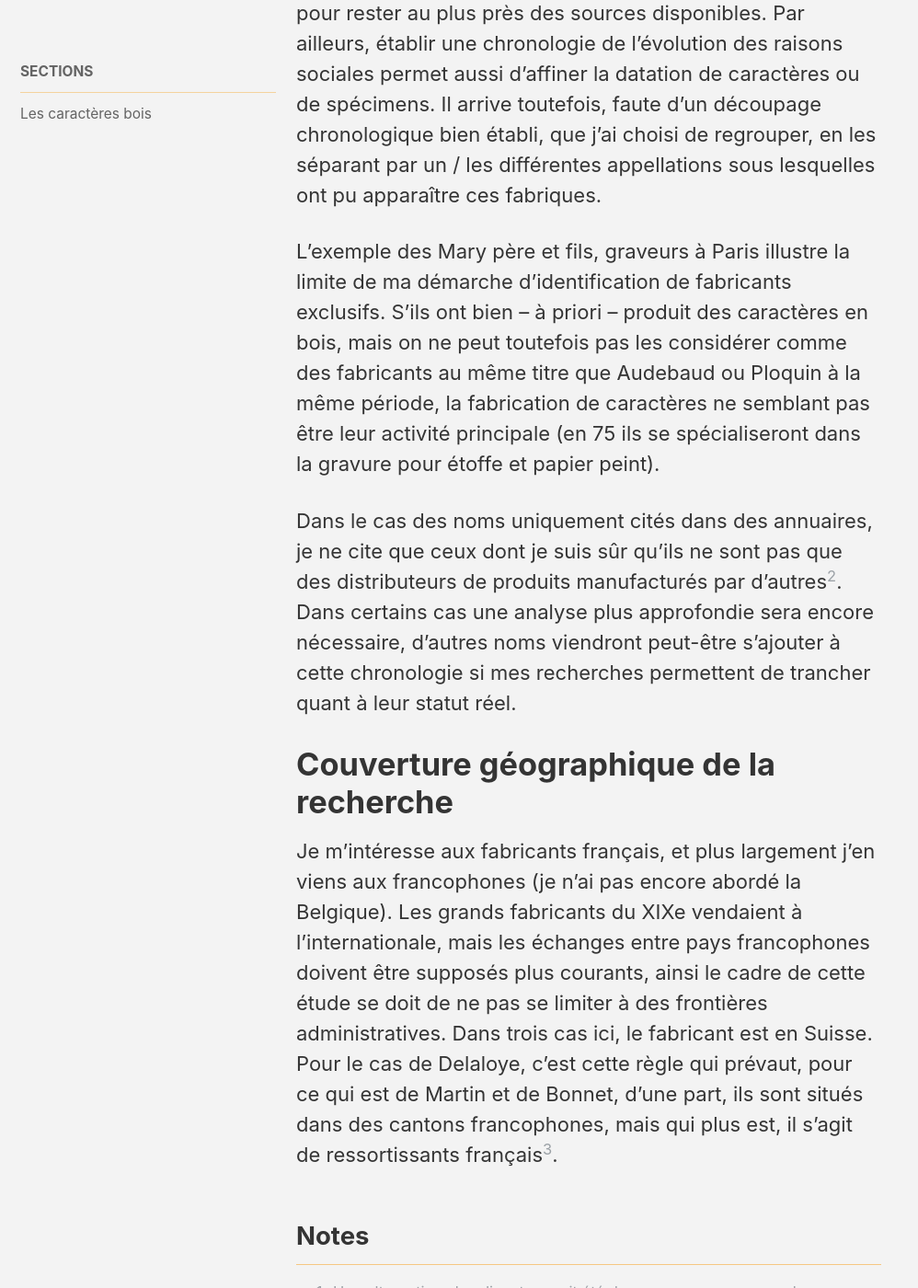
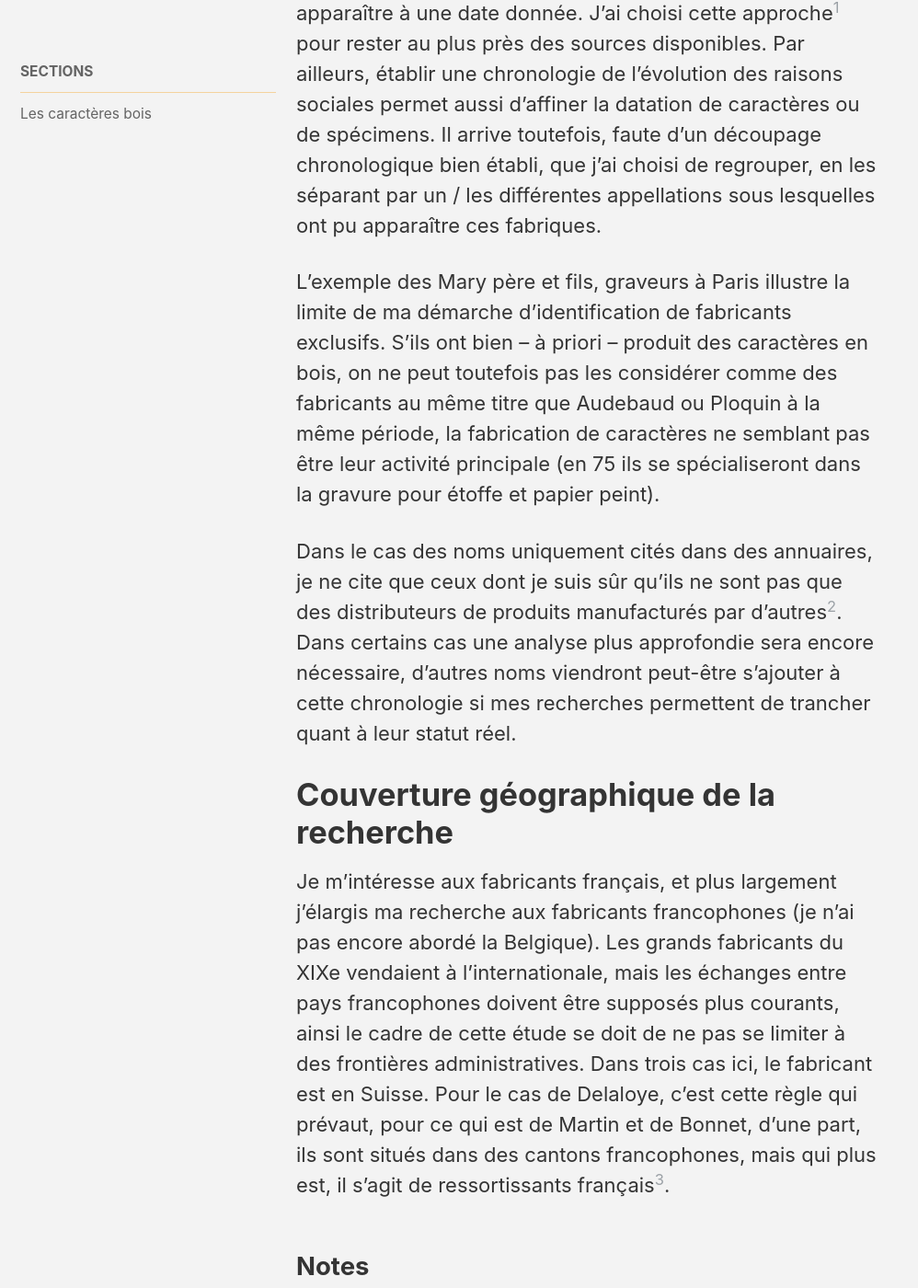
Before and after one commit to ampersandpresslab/carnetlab, a Jekyll site: the page built from _posts/2022-02-16-Chronologie.md, in a window 1280 px wide and 1400 px high, scrolled down 2012 px. Shown: the whole window at 92% size, without its empty margins (0-998 px from the left). Built offline with Jekyll 4.4.1, drawn with Linux system fonts in a browser that asks for light colours; some of the changed text lies outside the part shown.

Commit message:
chrono update

```diff
--- a/_posts/2022-02-16-Chronologie.md
+++ b/_posts/2022-02-16-Chronologie.md
@@ -32,17 +32,17 @@
 
 # Méthodologie
 
-Les fabricants cités sont tous attestés : parfois uniquement par un caractère estampillé à leur nom (le cas de Leroux à Lyon par exemple), par une entrée dans un annuaire stipulant leur statut de fabricant, par un article les mentionnant, ou par une publicité dans une revue professionnelle.
+Les fabricants cités sont tous attestés : parfois uniquement par un caractère estampillé à leur nom (le cas de Leroux à Lyon par exemple), par une entrée dans un annuaire mentionnant leur statut de fabricant, par un article les évoquant, ou par une publicité dans une revue professionnelle.
 
-Cette chronologie prend en compte, dans une majorité de cas, les raisons sociales des fabricants telles qu'elles ont pu apparaitre à une date donnée. J'ai choisi cette approche[^1] pour rester au plus près des sources disponibles. Par ailleurs, établir une chronologie de l'évolution des raisons sociales permet aussi d'affiner la datation de caractères ou de spécimens. Il arrive toutefois, faute d'un découpage chronologique bien établi, que j'ai choisi de regrouper, en les séparant par un / les différentes appellations sous lesquelles ont pu apparaître ces fabriques.
+Cette chronologie prend en compte, dans une majorité de cas, les raisons sociales des fabricants telles qu'elles ont pu apparaître à une date donnée. J'ai choisi cette approche[^1] pour rester au plus près des sources disponibles. Par ailleurs, établir une chronologie de l'évolution des raisons sociales permet aussi d'affiner la datation de caractères ou de spécimens. Il arrive toutefois, faute d'un découpage chronologique bien établi, que j'ai choisi de regrouper, en les séparant par un / les différentes appellations sous lesquelles ont pu apparaître ces fabriques.
 
-L'exemple des Mary père et fils, graveurs à Paris illustre la limite de ma démarche d'identification de fabricants exclusifs. S'ils ont bien -- à priori -- produit des caractères en bois, mais on ne peut toutefois pas les considérer comme des fabricants au même titre que Audebaud ou Ploquin à la même période, la fabrication de caractères ne semblant pas être leur activité principale (en 75 ils se spécialiseront dans la gravure pour étoffe et papier peint).
+L'exemple des Mary père et fils, graveurs à Paris illustre la limite de ma démarche d'identification de fabricants exclusifs. S'ils ont bien -- à priori -- produit des caractères en bois, on ne peut toutefois pas les considérer comme des fabricants au même titre que Audebaud ou Ploquin à la même période, la fabrication de caractères ne semblant pas être leur activité principale (en 75 ils se spécialiseront dans la gravure pour étoffe et papier peint).
 
 Dans le cas des noms uniquement cités dans des annuaires, je ne cite que ceux dont je suis sûr qu'ils ne sont pas que des distributeurs de produits manufacturés par d'autres[^2]. Dans certains cas une analyse plus approfondie sera encore nécessaire, d'autres noms viendront peut-être s'ajouter à cette chronologie si mes recherches permettent de trancher quant à leur statut réel.
 
 # Couverture géographique de la recherche
 
-Je m'intéresse aux fabricants français, et plus largement j'en viens aux francophones (je n'ai pas encore abordé la Belgique). Les grands fabricants du XIXe vendaient à l'internationale, mais les échanges entre pays francophones doivent être supposés plus courants, ainsi le cadre de cette étude se doit de ne pas se limiter à des frontières administratives. Dans trois cas ici, le fabricant est en Suisse. Pour le cas de Delaloye, c'est cette règle qui prévaut, pour ce qui est de Martin et de Bonnet, d'une part, ils sont situés dans des cantons francophones, mais qui plus est, il s'agit de ressortissants français[^3].
+Je m'intéresse aux fabricants français, et plus largement j'élargis ma recherche aux fabricants francophones (je n'ai pas encore abordé la Belgique). Les grands fabricants du XIXe vendaient à l'internationale, mais les échanges entre pays francophones doivent être supposés plus courants, ainsi le cadre de cette étude se doit de ne pas se limiter à des frontières administratives. Dans trois cas ici, le fabricant est en Suisse. Pour le cas de Delaloye, c'est cette règle qui prévaut, pour ce qui est de Martin et de Bonnet, d'une part, ils sont situés dans des cantons francophones, mais qui plus est, il s'agit de ressortissants français[^3].
 
 ## Notes
 
```
Also changed, not shown: other parts of _posts/2022-02-16-Chronologie.md (+1 -1 lines).
